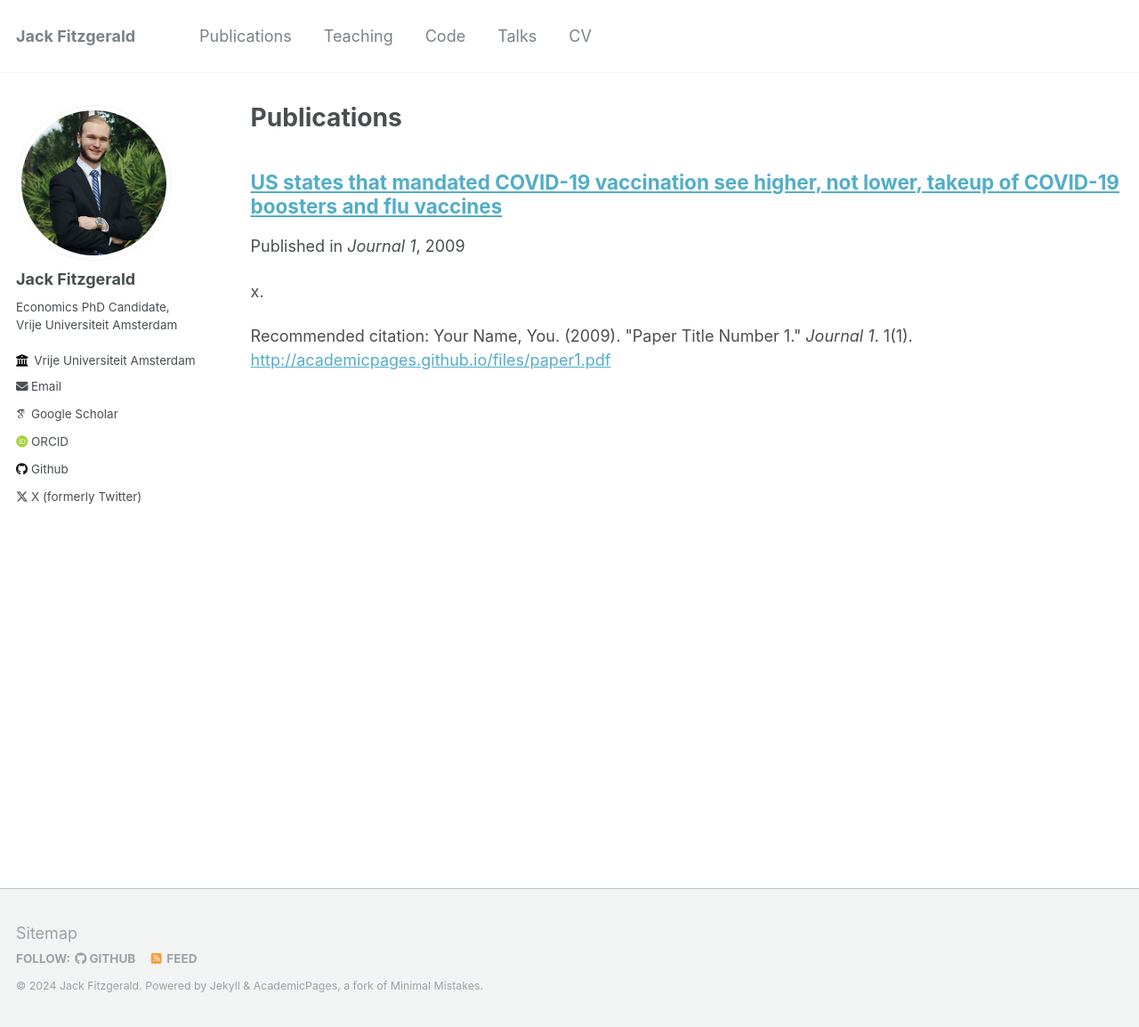
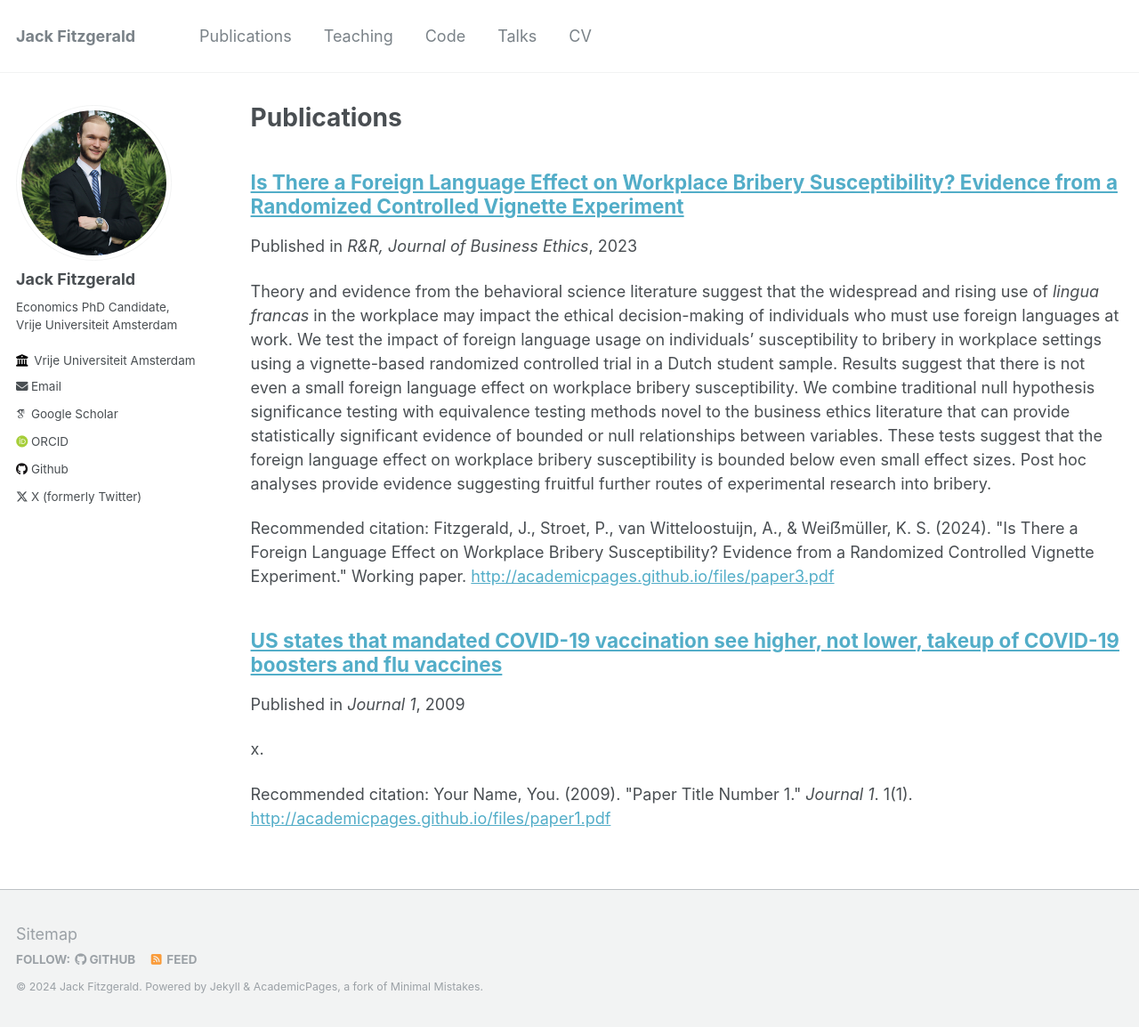
Before and after one commit to jack-fitzgerald/jack-fitzgerald.github.io, a Jekyll site: the page built from _pages/publications.md, in a window 1280 px wide and 1154 px high. Shown: the whole window at 89% size. Built offline with Jekyll 4.4.1, drawn with Linux system fonts in a browser that asks for light colours; some web fonts are replaced; a file with an impossible date is left out.

Commit message:
Update FLE-bribery.md

```diff
--- a/_publications/FLE-bribery.md
+++ b/_publications/FLE-bribery.md
@@ -2,7 +2,7 @@
 title: "Is There a Foreign Language Effect on Workplace Bribery Susceptibility? Evidence from a Randomized Controlled Vignette Experiment"
 collection: publications
 excerpt: 'Theory and evidence from the behavioral science literature suggest that the widespread and rising use of <i>lingua francas</i> in the workplace may impact the ethical decision-making of individuals who must use foreign languages at work. We test the impact of foreign language usage on individuals’ susceptibility to bribery in workplace settings using a vignette-based randomized controlled trial in a Dutch student sample. Results suggest that there is not even a small foreign language effect on workplace bribery susceptibility. We combine traditional null hypothesis significance testing with equivalence testing methods novel to the business ethics literature that can provide statistically significant evidence of bounded or null relationships between variables. These tests suggest that the foreign language effect on workplace bribery susceptibility is bounded below even small effect sizes. Post hoc analyses provide evidence suggesting fruitful further routes of experimental research into bribery. '
-date: 2024-03
+date: 2023-11-24
 venue: 'R&R, <i>Journal of Business Ethics</i>'
 paperurl: 'http://academicpages.github.io/files/paper3.pdf'
 citation: 'Fitzgerald, J., Stroet, P., van Witteloostuijn, A., & Weiẞmüller, K. S. (2024). &quot;Is There a Foreign Language Effect on Workplace Bribery Susceptibility? Evidence from a Randomized Controlled Vignette Experiment.&quot; Working paper.'
```
